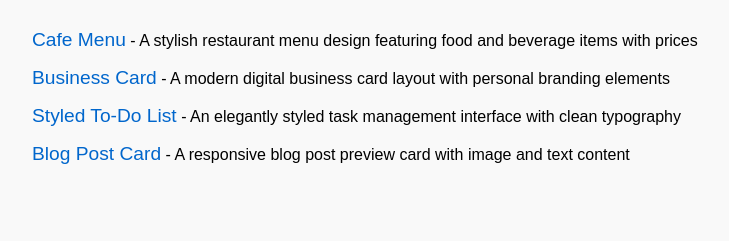
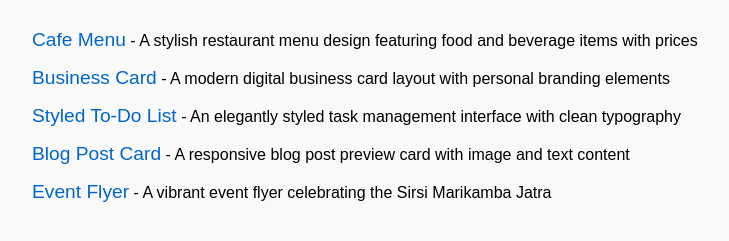
Before and after one commit to hareeshasbk/Web_Development_CSS, a plain HTML site: page index.html in a window 1280 px wide. Shown: the part 119-360 px from the top of the page, without its empty margins (8-737 px from the left). Drawn offline with Linux system fonts and the light colour scheme.

Commit message:
"index updated"

```diff
--- a/index.html
+++ b/index.html
@@ -62,6 +62,10 @@
       <a href="Blog Post Card/">Blog Post Card</a> - A responsive blog post preview card with image and text content
     </li>
 
+    <li>
+      <a href="Event Flyer/">Event Flyer</a> - A vibrant event flyer celebrating the Sirsi Marikamba Jatra
+    </li>
+
   </ul>
 </body>
 
```
